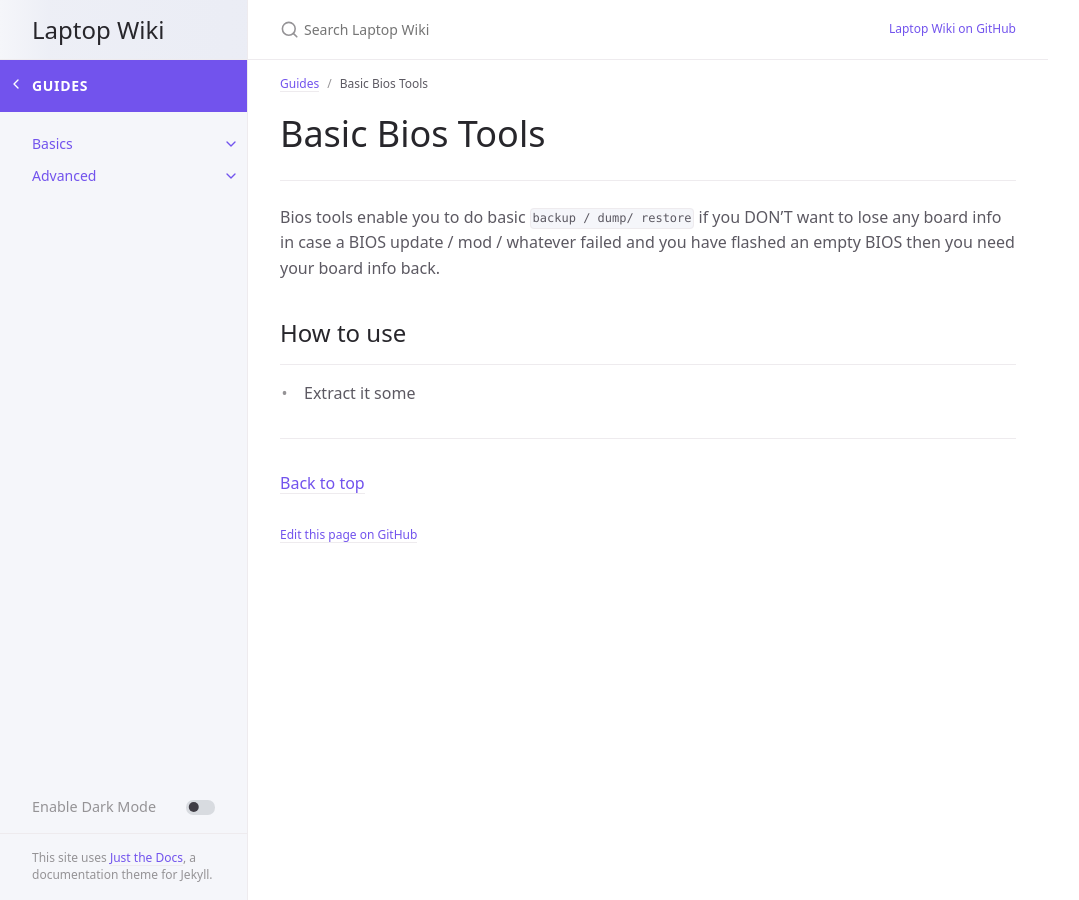
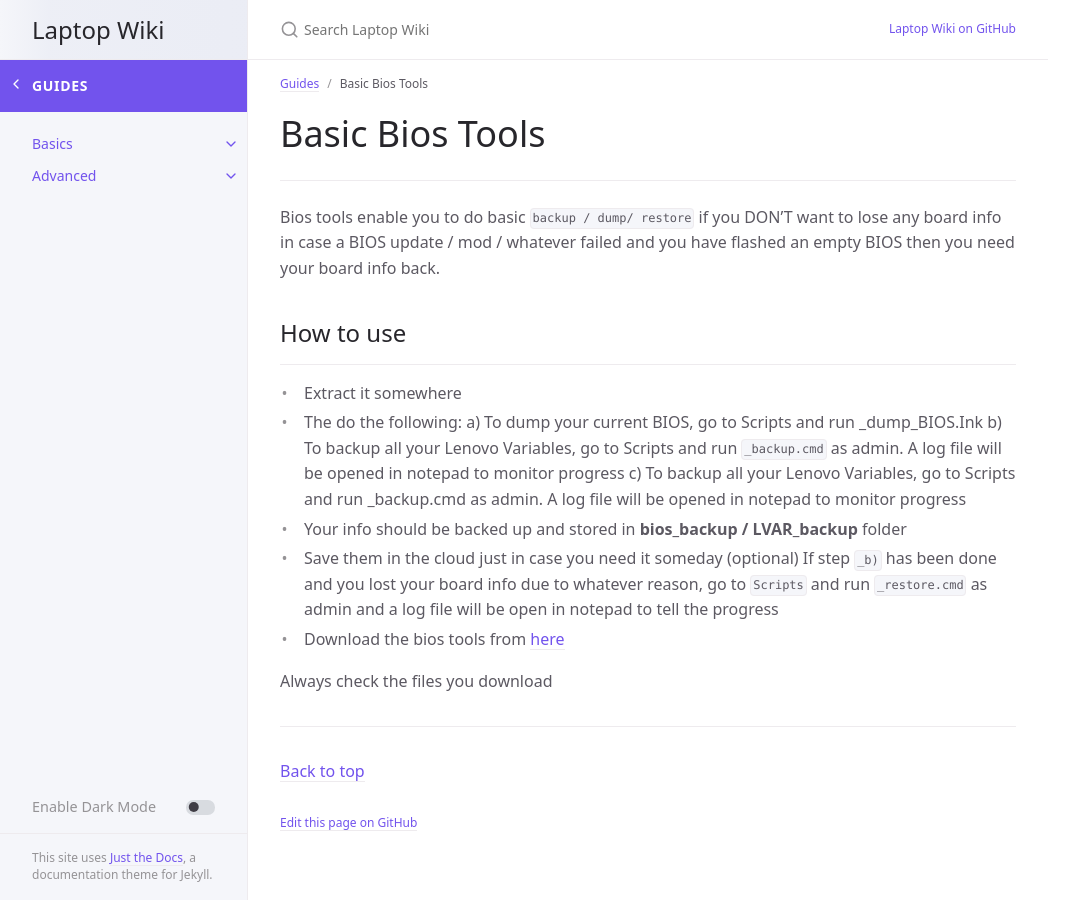
Before and after one commit to laptopwiki/laptopwiki.github.io, a Jekyll site: the page built from _guides/basics/bios-guides/basic-bios-tools.md, in a window 1280 px wide. Shown: the whole page, without its empty margins (0-1079 px from the left). Built offline with Jekyll 4.4.1, drawn with Linux system fonts in a browser that asks for light colours; cached includes are drawn as plain includes.

Commit message:
Update basic-bios-tools.md

```diff
--- a/_guides/basics/bios-guides/basic-bios-tools.md
+++ b/_guides/basics/bios-guides/basic-bios-tools.md
@@ -14,4 +14,14 @@ Bios tools enable you to do basic ``backup / dump/ restore`` if you DON'T want t
 
 ## How to use
 
-- Extract it some
+- Extract it somewhere
+- The do the following:
+    a) To dump your current BIOS, go to Scripts and run _dump_BIOS.Ink
+    b) To backup all your Lenovo Variables, go to Scripts and run ``_backup.cmd`` as admin. A log file will be opened in notepad to monitor progress
+    c) To backup all your Lenovo Variables, go to Scripts and run _backup.cmd as admin. A log file will be opened in notepad to monitor progress
+- Your info should be backed up and stored in **bios_backup / LVAR_backup** folder
+- Save them in the cloud just in case you need it someday (optional) If step ``_b)`` has been done and you lost your board info due to whatever reason, go to ``Scripts`` and run ``_restore.cmd`` as admin and a log file will be open in notepad to tell the progress
+- Download the bios tools from [here](https://laptopwiki.eu/wp-content/uploads/2021/11/BIOS_tools.7z)
+
+{: .Tip}
+Always check the files you download
```
